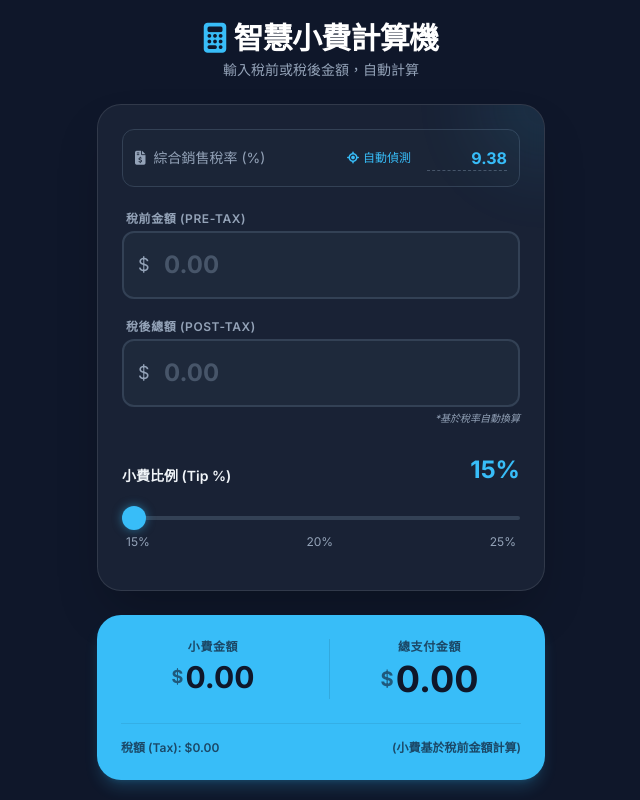
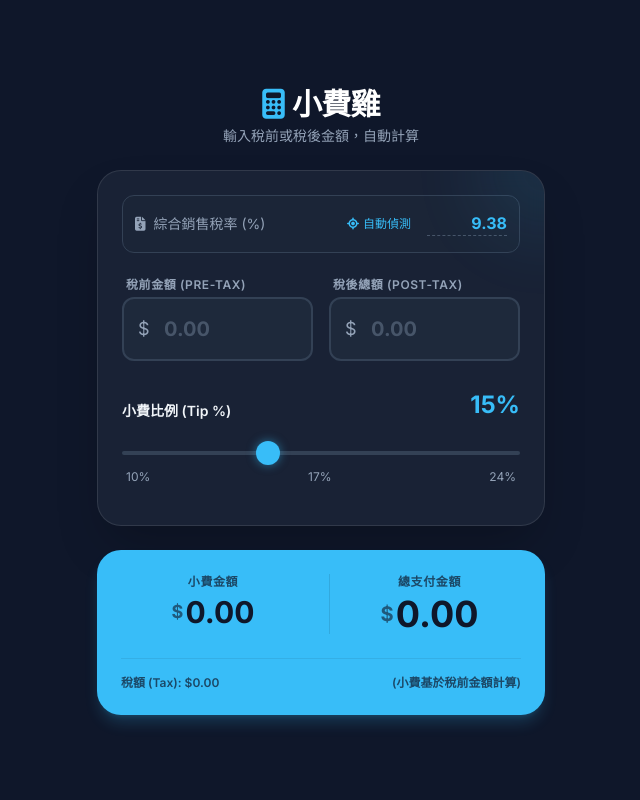
Before and after one commit to damuce/tip_calculator, a plain HTML site: page index.html in a window 1280 px wide. Shown: the whole page, without its empty margins (319-959 px from the left). Drawn offline with nearby package versions, Linux system fonts and the light colour scheme.

Commit message:
UI: Optimize input fields to display pre-tax and post-tax horizontally

```diff
--- a/index.html
+++ b/index.html
@@ -3,7 +3,7 @@
 <head>
     <meta charset="UTF-8">
     <meta name="viewport" content="width=device-width, initial-scale=1.0">
-    <title>智慧小費計算機</title>
+    <title>Tip小費計算機</title>
     <!-- Tailwind CSS -->
     <script src="https://cdn.tailwindcss.com"></script>
     <!-- Google Fonts -->
@@ -88,7 +88,7 @@
         <!-- Header -->
         <div class="text-center space-y-1">
             <h1 class="text-3xl font-bold tracking-tight text-white">
-                <i class="fa-solid fa-calculator text-brand-accent mr-2"></i>智慧小費計算機
+                <i class="fa-solid fa-calculator text-brand-accent mr-2"></i>小費雞
             </h1>
             <p class="text-brand-muted text-sm">輸入稅前或稅後金額，自動計算</p>
         </div>
@@ -115,15 +115,16 @@
                 <div id="locationMsg" class="text-[10px] text-right text-brand-success mt-1 hidden"></div>
             </div>
 
-            <!-- Inputs Section -->
+            <!-- Inputs Section: Horizontal Grid Layout -->
             <div class="space-y-5">
+                <div class="grid grid-cols-2 gap-4">
 
                     <!-- Pre-Tax Input -->
                     <div class="relative group">
                         <label for="preTaxInput" class="block text-xs font-semibold uppercase tracking-wider text-brand-muted mb-1 ml-1">稅前金額 (Pre-tax)</label>
                         <div class="relative">
                             <span class="absolute left-4 top-1/2 -translate-y-1/2 text-slate-400 text-lg">$</span>
-                        <input type="number" id="preTaxInput" placeholder="0.00" inputmode="decimal" class="w-full bg-slate-800 text-white text-2xl font-bold py-4 pl-10 pr-4 rounded-xl border-2 border-slate-700 focus:border-brand-accent focus:outline-none focus:ring-4 focus:ring-brand-accent/20 transition-all placeholder-slate-600">
+                            <input type="number" id="preTaxInput" placeholder="0.00" inputmode="decimal" class="w-full bg-slate-800 text-white text-xl font-bold py-4 pl-10 pr-4 rounded-xl border-2 border-slate-700 focus:border-brand-accent focus:outline-none focus:ring-4 focus:ring-brand-accent/20 transition-all placeholder-slate-600">
                         </div>
                     </div>
 
@@ -132,10 +133,11 @@
                         <label for="postTaxInput" class="block text-xs font-semibold uppercase tracking-wider text-brand-muted mb-1 ml-1">稅後總額 (Post-tax)</label>
                         <div class="relative">
                             <span class="absolute left-4 top-1/2 -translate-y-1/2 text-slate-400 text-lg">$</span>
-                        <input type="number" id="postTaxInput" placeholder="0.00" inputmode="decimal" class="w-full bg-slate-800 text-brand-text text-2xl font-bold py-4 pl-10 pr-4 rounded-xl border-2 border-slate-700 focus:border-purple-500 focus:outline-none focus:ring-4 focus:ring-purple-500/20 transition-all placeholder-slate-600">
+                            <input type="number" id="postTaxInput" placeholder="0.00" inputmode="decimal" class="w-full bg-slate-800 text-brand-text text-xl font-bold py-4 pl-10 pr-4 rounded-xl border-2 border-slate-700 focus:border-purple-500 focus:outline-none focus:ring-4 focus:ring-purple-500/20 transition-all placeholder-slate-600">
                         </div>
-                    <p class="text-[10px] text-brand-muted mt-1 text-right italic">*基於稅率自動換算</p>
                     </div>
+                </div>
+                <!-- Note below the inputs -->
 
                 <!-- Tip Slider -->
                 <div class="pt-2 pb-4">
@@ -143,11 +145,11 @@
                         <label class="text-sm font-semibold text-brand-text">小費比例 (Tip %)</label>
                         <span id="tipPercentDisplay" class="text-2xl font-bold text-brand-accent">15%</span>
                     </div>
-                    <input type="range" id="tipSlider" min="15" max="25" value="15" step="1" class="w-full">
+                    <input type="range" id="tipSlider" min="10" max="24" value="15" step="1" class="w-full">
                     <div class="flex justify-between text-xs text-brand-muted mt-2 px-1">
-                        <span>15%</span>
-                        <span>20%</span>
-                        <span>25%</span>
+                        <span>10%</span>
+                        <span>17%</span>
+                        <span>24%</span>
                     </div>
                 </div>
 
@@ -205,8 +207,6 @@
         let preTaxAmount = 0;
 
         // Simplified Tax Rate Database (For demo purposes)
-        // 🚨 Note: Sales tax is complex. These CA rates are common combined rates
-        // but may vary based on specific city/district.
         const TAX_RATES_DB = {
             'TW': { rate: 5.00, name: '台灣 (營業稅)' },
             'JP': { rate: 10.00, name: '日本 (消費稅)' },
```
Lines whose indentation alone changed are shown as unchanged.
